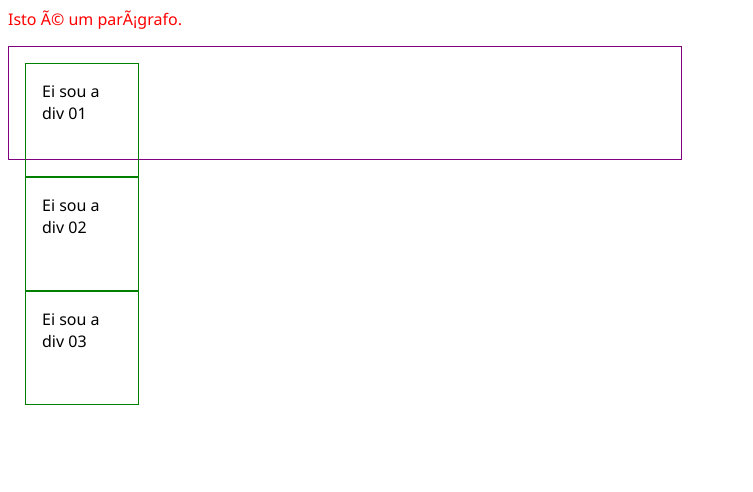
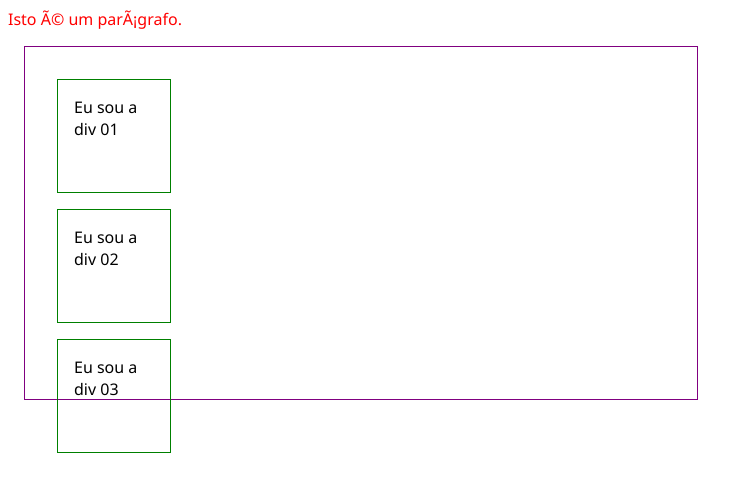
Before and after one commit to Juliamdev/pbr-diw-exemplo-01, a plain HTML site: page index.html in a window 1280 px wide. Shown: the whole page, without its empty margins (0-753 px from the left). Drawn offline with Linux system fonts and the light colour scheme.

Commit message:
Exemplo 01

```diff
--- a/index.html
+++ b/index.html
@@ -12,6 +12,7 @@
             padding: 1rem;
             width: 5rem;
             height: 5rem;
+            margin: 1rem;
         }
         #div-01 {
             color: #2a4187
@@ -19,12 +20,13 @@
         #div-02{
             color: white;
             background-color: red;
-            margin: 1rem;
+
         }
         .container{
             border: 1px solid purple;
             width: 40rem;
-            height: 5rem;
+            height: 20rem;
+            display: flax;
 
         }
     </style>
@@ -37,9 +39,9 @@
         </p>
 
     <div class="container">
-        <div id="div01">Ei sou a div 01</div>
-        <div id="div02">Ei sou a div 02</div>
-        <div id="div03">Ei sou a div 03</div>
+        <div id="div01">Eu sou a div 01</div>
+        <div id="div02">Eu sou a div 02</div>
+        <div id="div03">Eu sou a div 03</div>
     </body>
 
 </html>
```
